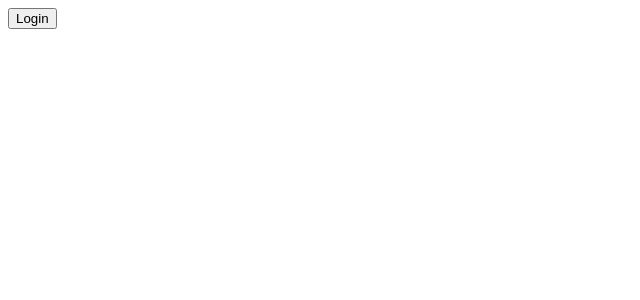
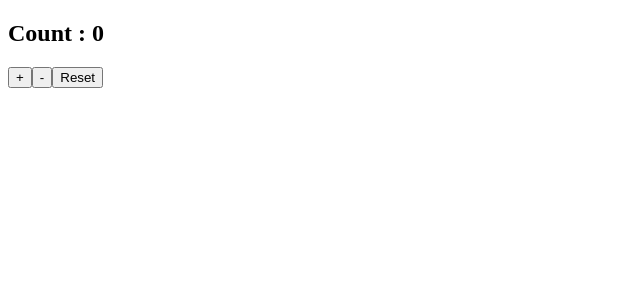
Before and after one commit to sharmayush11/react_learning, a React (Vite) app: page / in a window 1280 px wide. Shown: the top 300 px of the page, without its empty margins (0-640 px from the left). Built offline with nearby package versions, Linux system fonts and the light colour scheme.

Commit message:
useReducer

```diff
--- a/src/App.jsx
+++ b/src/App.jsx
@@ -1,12 +1,9 @@
-import NavBar from "./auth-example/Navbar"
-import { AuthProvider } from "./auth-example/AuthContext"
+import Counter from './Counter.jsx'
 
 function App() {
   return (
     <>
-      <AuthProvider>
-        <NavBar/>
-      </AuthProvider>
+      <Counter/>
     </>
   )
 }
--- /dev/null
+++ b/src/Counter.jsx
@@ -0,0 +1,26 @@
+import { useReducer } from "react";
+function Counter(){
+    function reducer(state , action){
+        switch(action.type){
+            case "increment" :
+                return { count : state.count + 1}
+            case "decrement" :
+                return {count : state.count - 1}
+            case "reset" :
+                return { count : 0}
+            default :
+                return state;
+        }
+    }
+
+    const[state , dispatch] = useReducer (reducer , {count : 0})
+    return(
+        <div>
+            <h2>Count : {state.count}</h2>
+            <button onClick={() => dispatch({type : "increment"})}>+</button>
+            <button onClick={() => dispatch({type : "decrement"})}>-</button>
+            <button onClick={() => dispatch({type : "reset"})}>Reset</button>
+        </div>
+    )
+}
+export default Counter
```
